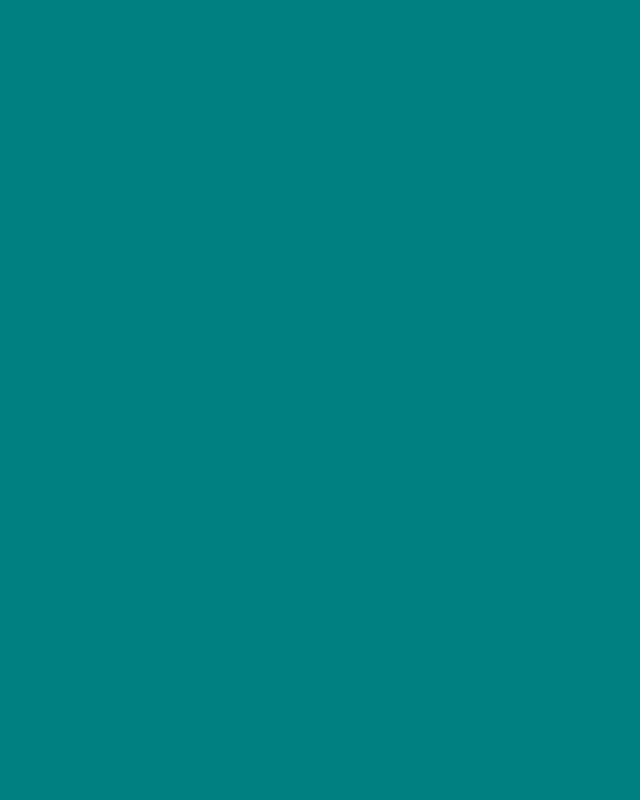
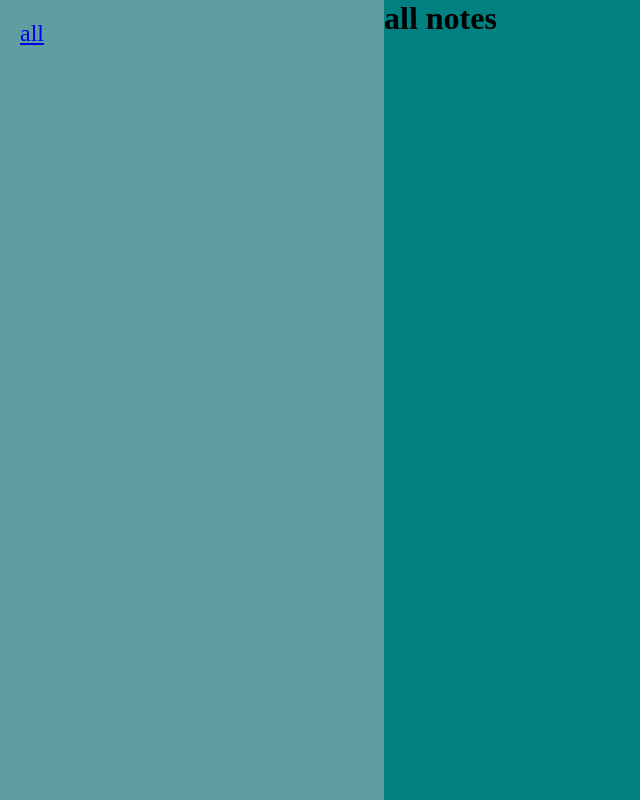
Before and after one commit to AleksTimofeev/note-editor, a React (Create React App) app: page / in a window 1280 px wide. Shown: the whole page, without its empty margins (0-640 px from the left). Built offline with nearby package versions, Linux system fonts and the light colour scheme.

Commit message:
add routing

```diff
--- a/package.json
+++ b/package.json
@@ -3,6 +3,7 @@
   "version": "0.1.0",
   "private": true,
   "dependencies": {
+    "@reduxjs/toolkit": "^1.9.3",
     "@testing-library/jest-dom": "^5.14.1",
     "@testing-library/react": "^13.0.0",
     "@testing-library/user-event": "^13.2.1",
@@ -13,6 +14,7 @@
     "@types/uuid": "^9.0.1",
     "react": "^18.2.0",
     "react-dom": "^18.2.0",
+    "react-redux": "^8.0.5",
     "react-router-dom": "^6.9.0",
     "react-scripts": "5.0.1",
     "sass": "^1.59.3",
--- a/src/App.module.scss
+++ b/src/App.module.scss
@@ -1,5 +1,6 @@
 .appWrapper {
   width: 100%;
   height: 100vh;
+  display: flex;
   background: teal;
 }
--- a/src/App.tsx
+++ b/src/App.tsx
@@ -1,9 +1,16 @@
-import React from 'react';
+import React, {useEffect} from 'react';
 import styles from './App.module.scss'
+import {Route, Routes} from "react-router-dom";
+import {Navigation} from "./components/navigation/Navigation";
 
 function App() {
+
   return (
     <div className={styles.appWrapper}>
+      <Navigation />
+      <Routes>
+        <Route path={'/'} element={<h1>all notes</h1>} />
+      </Routes>
     </div>
   );
 }
--- /dev/null
+++ b/src/components/navigation/Navigation.tsx
@@ -0,0 +1,11 @@
+import React from 'react';
+import {NavLink} from "react-router-dom";
+import styles from './navigation.module.scss'
+
+export const Navigation = () => {
+  return (
+    <div className={styles.wrapper}>
+      <NavLink to={'/'}>all</NavLink>
+    </div>
+  );
+}
--- /dev/null
+++ b/src/components/navigation/navigation.module.scss
@@ -0,0 +1,9 @@
+.wrapper {
+  width: 30%;
+  display: flex;
+  flex-direction: column;
+  padding: 20px 10px 0 20px;
+  background: cadetblue;
+
+  font-size: 24px;
+}
--- a/src/index.css
+++ b/src/index.css
@@ -1,4 +1,4 @@
-body {
+* {
   margin: 0;
   padding: 0;
   box-sizing: border-box;
--- a/src/index.tsx
+++ b/src/index.tsx
@@ -3,13 +3,16 @@ import ReactDOM from 'react-dom/client';
 import './index.css';
 import App from './App';
 import reportWebVitals from './reportWebVitals';
+import {HashRouter} from "react-router-dom";
 
 const root = ReactDOM.createRoot(
   document.getElementById('root') as HTMLElement
 );
 root.render(
   <React.StrictMode>
-    <App />
+    <HashRouter>
+        <App/>
+    </HashRouter>
   </React.StrictMode>
 );
 
```
Also changed, not shown: 1 other file (tests, documents, lock files or other folders).
